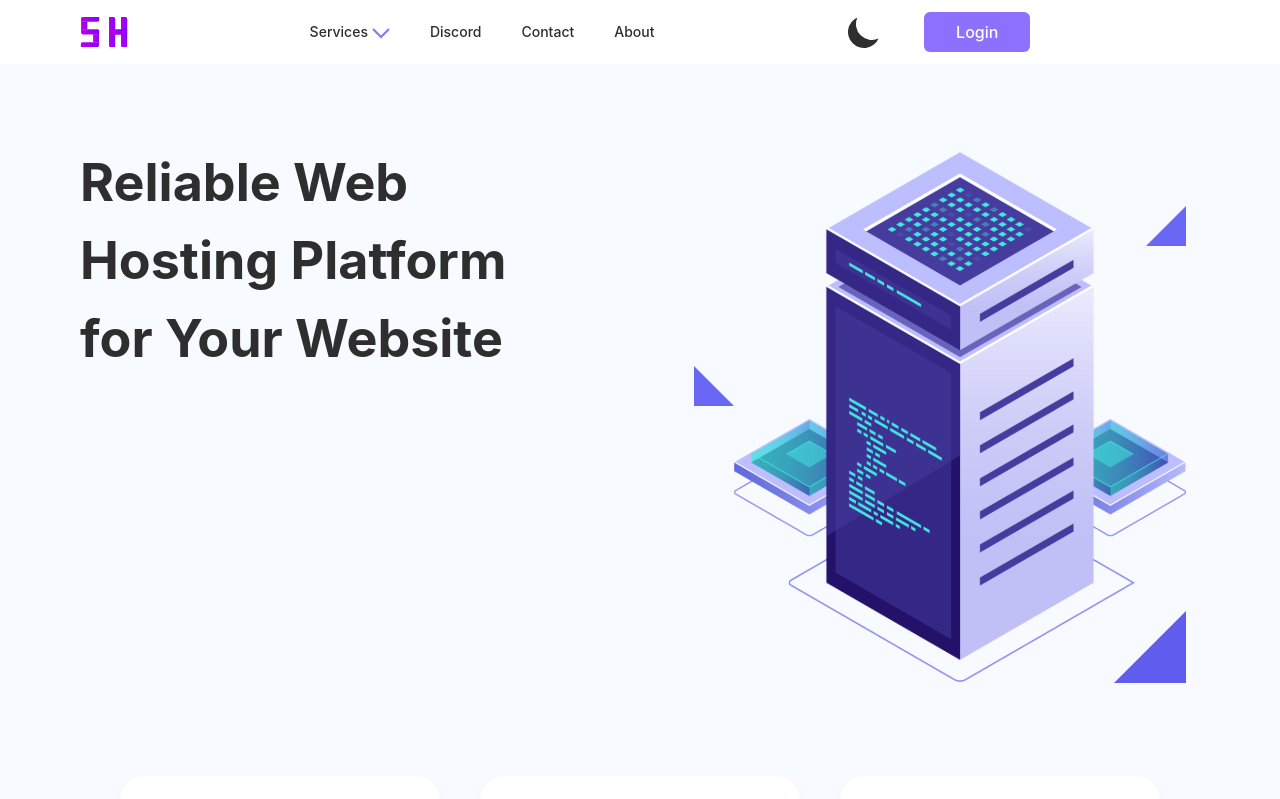
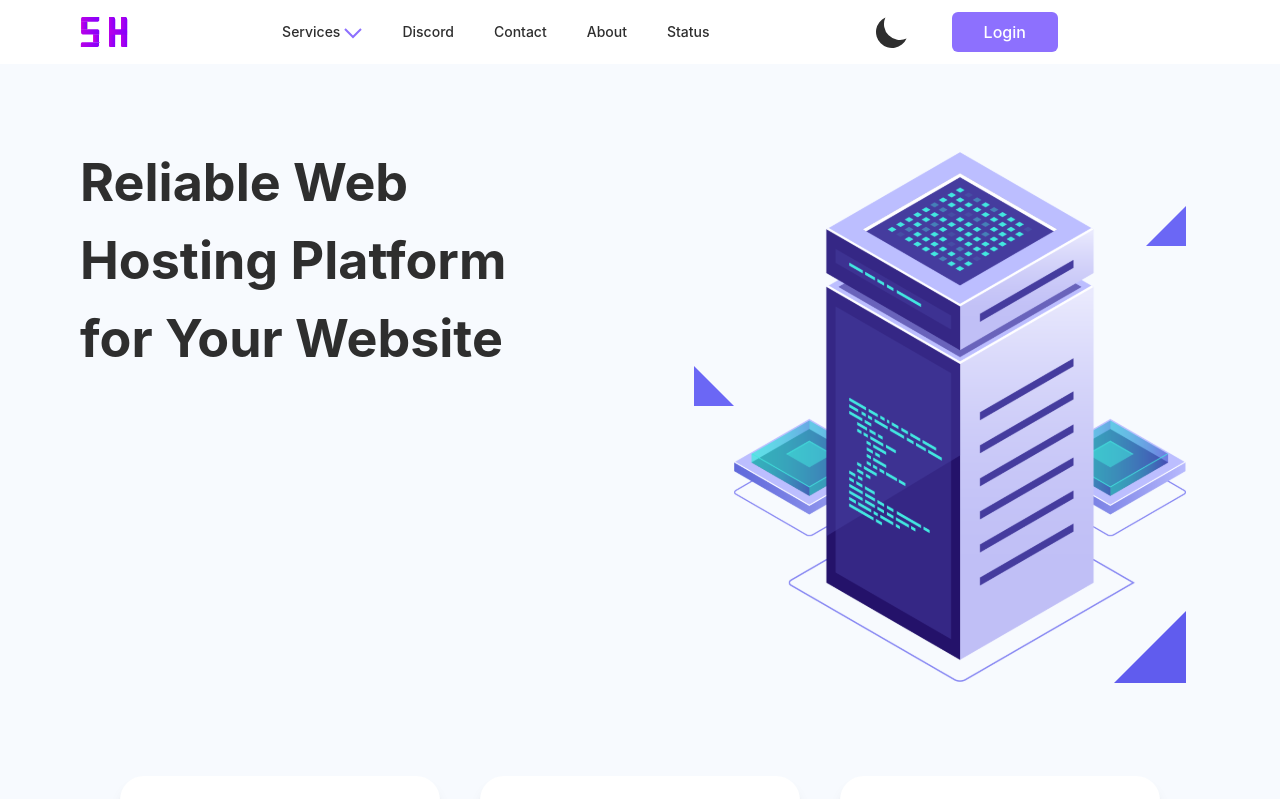
Before and after one commit to xDeFc0nx/TaleHost, a Next.js app: page / in a window 1280 px wide. Shown: the top 799 px of the page. Built offline with nearby package versions, Linux system fonts and the light colour scheme.

Commit message:
added new links

```diff
--- a/components/layout/Header.js
+++ b/components/layout/Header.js
@@ -94,6 +94,9 @@ const Header = (props) => {
             <Link href="/about">
               <a className="btn-primary">About</a>
             </Link>
+            <Link href="https://status.salafihosting.com/status/a">
+              <a className="btn-primary">Status</a>
+            </Link>
           </nav>
         </div>
       </SideDrawer>
@@ -148,6 +151,10 @@ const Header = (props) => {
           <Link href="/about">
             <a className="btn-primary">About</a>
           </Link>
+          <Link href="https://status.salafihosting.com/status/a">
+              <a className="btn-primary">Status</a>
+            </Link>
+
         </nav>
         {/* Laptop Screen */}
         <div className="hidden md:flex flex-row justify-center items-center">
```
